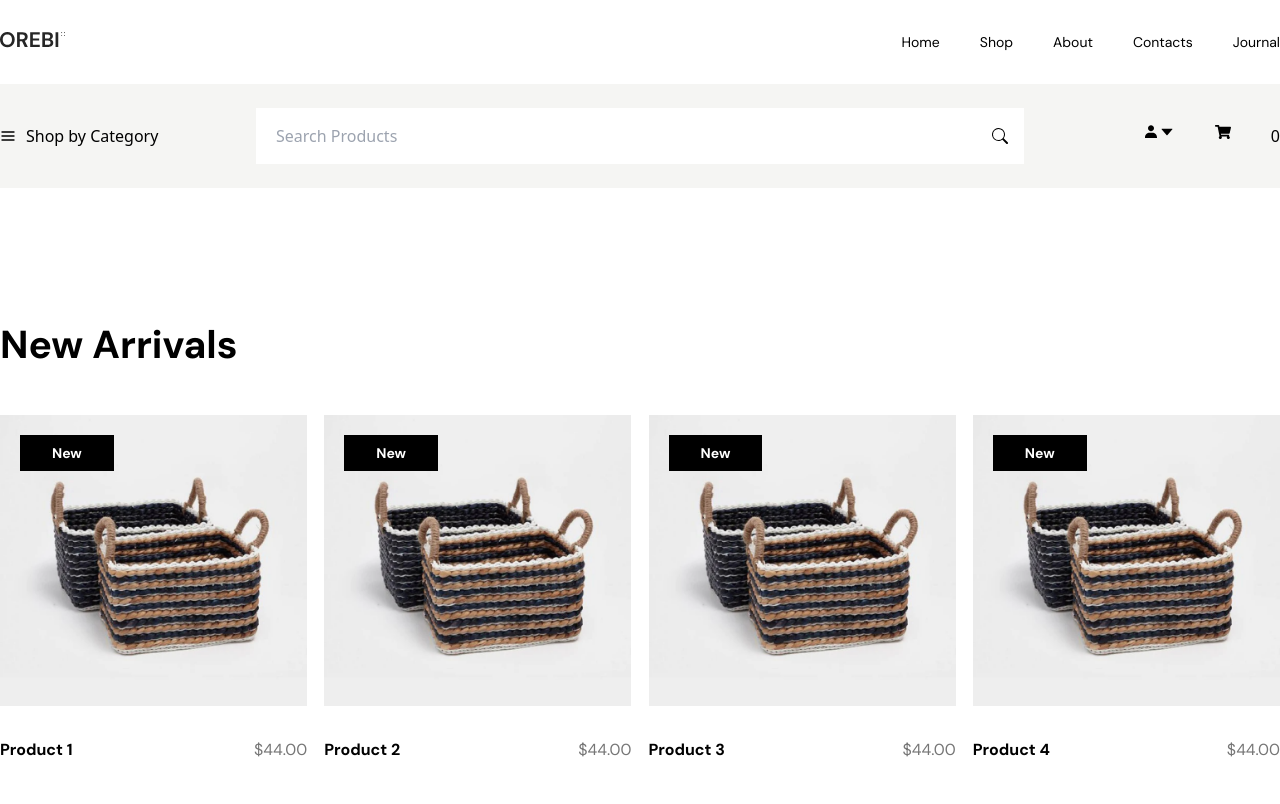
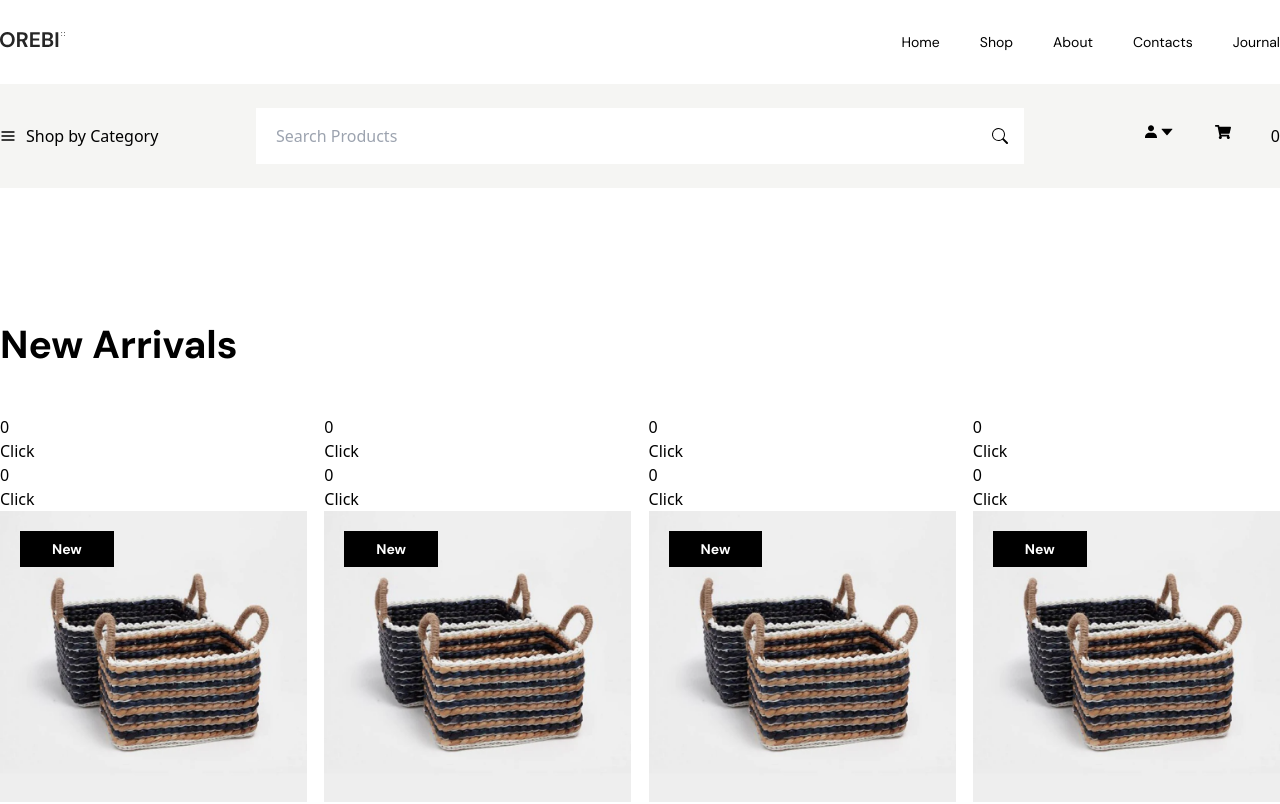
Before and after one commit to TasneemFarid/orebi-react-ecommerce, a React (Vite) app: page / in a window 1280 px wide. Shown: the top 804 px of the page. Built offline with nearby package versions, Linux system fonts and the light colour scheme.

Commit message:
userRef example-01

```diff
--- a/src/components/Product.jsx
+++ b/src/components/Product.jsx
@@ -1,4 +1,4 @@
-import React from "react";
+import React, { useRef, useState } from "react";
 import { AiFillHeart } from "react-icons/ai";
 import { BsFillCartFill } from "react-icons/bs";
 import { TfiReload } from "react-icons/tfi";
@@ -22,8 +22,29 @@ const Product = ({ className, heading }) => {
       })
     );
   };
+
+  let [count, setCount] = useState(0);
+  let [error, setError] = useState(false);
+  let countRef = useRef(0);
+
+  let handleClick1 = () => {
+    count++;
+    setCount(count);
+  };
+  let handleClick2 = () => {
+    countRef.current++;
+    if (countRef.current == 5) {
+      setError(true);
+    }
+  };
   return (
     <div className={className}>
+      <h1>{count}</h1>
+      <button onClick={handleClick1}>Click</button>
+      <h1>{countRef.current}</h1>
+      <button onClick={handleClick2}>Click</button>
+      {error && <p>blocked for 5 mins</p>}
+
       <div className="relative overflow-hidden group">
         <Image src={productImage} className="w-full" />
         <Badge text="New" />
```
